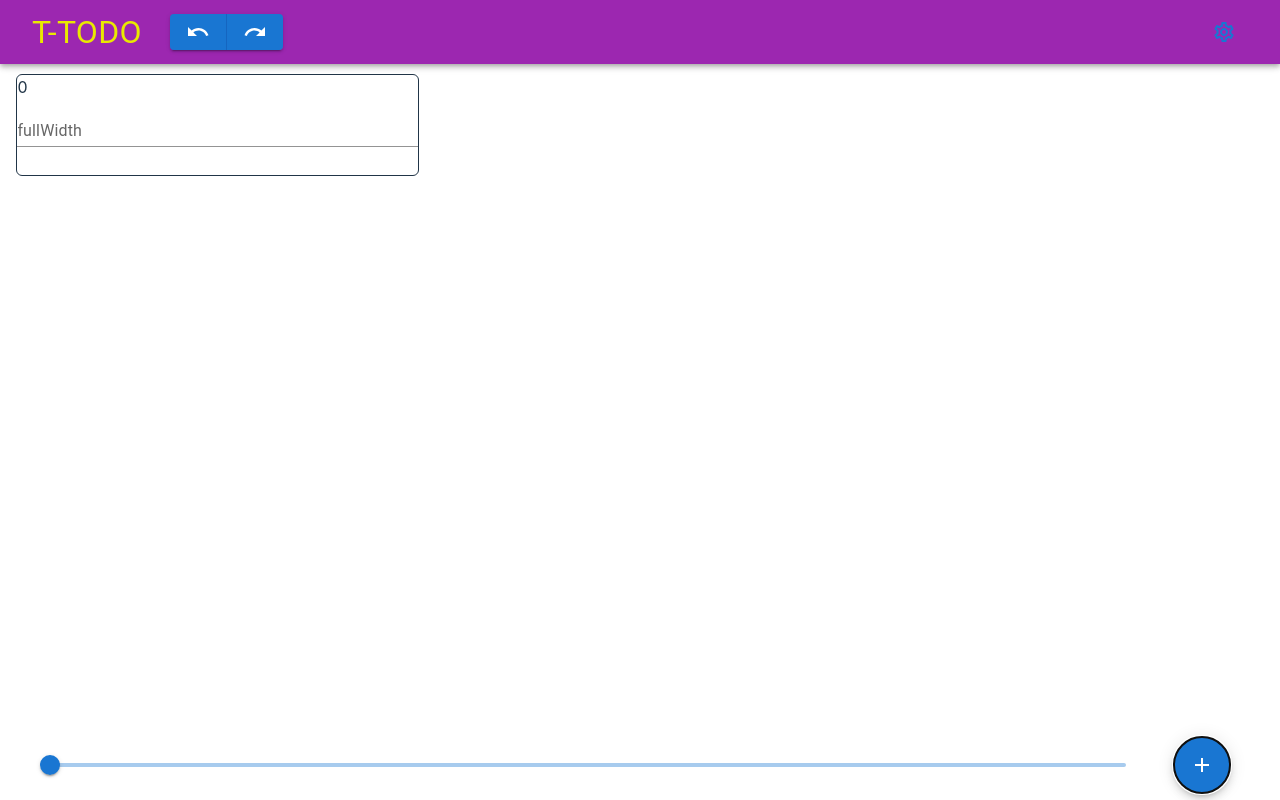
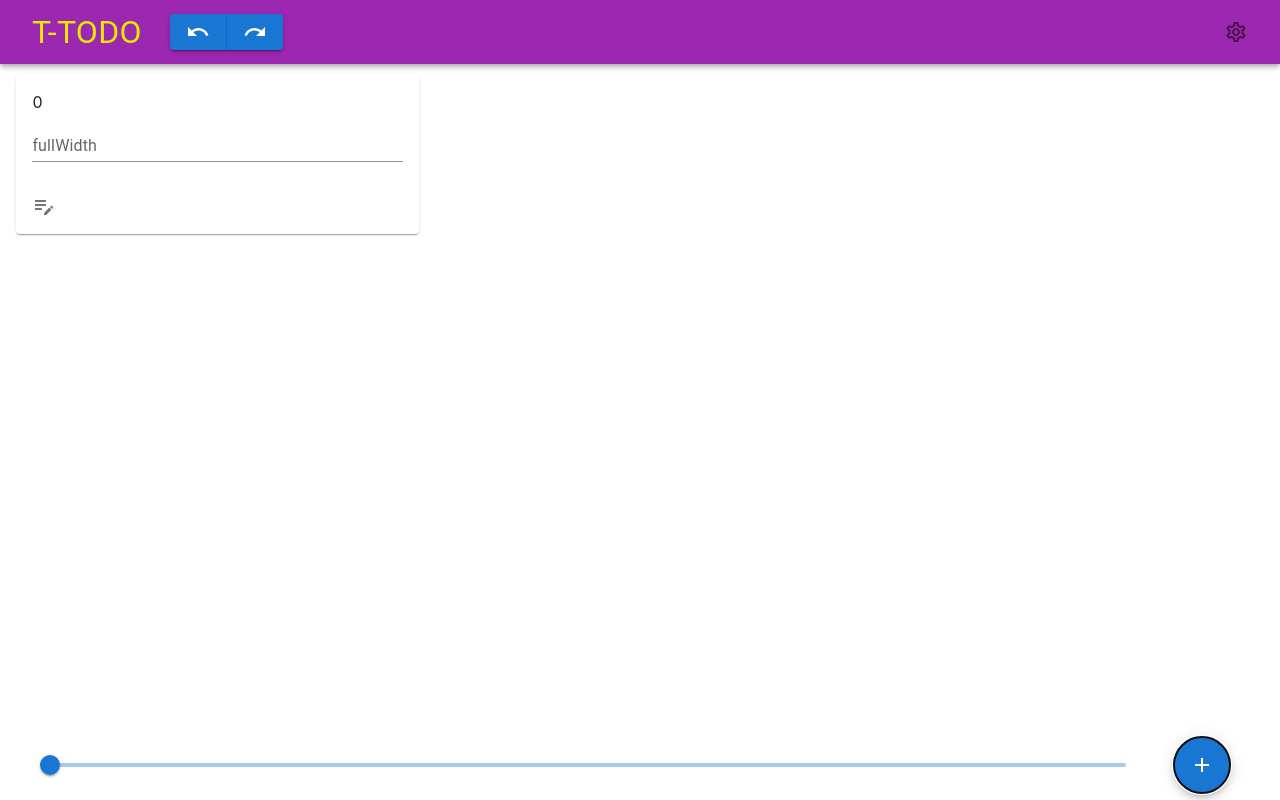
Before and after one commit to GodHexagon/to-do2, a React (Vite) app in the folder vite-project/: page / in a window 1280 px wide. Both pictures are taken after a click on the button 1202 px from the left and 765 px from the top of the page. Built offline with nearby package versions, Linux system fonts and the light colour scheme.

Commit message:
modified:   vite-project/src/App.tsx

```diff
--- a/vite-project/src/App.tsx
+++ b/vite-project/src/App.tsx
@@ -18,6 +18,7 @@ import CardActions from '@mui/material/CardActions';
 import CardContent from '@mui/material/CardContent';
 import Slider from '@mui/material/Slider';
 import Button from '@mui/material/Button';
+import IconButton from '@mui/material/IconButton';
 import ButtonGroup from '@mui/material/ButtonGroup';
 import Typography from '@mui/material/Typography';
 import Fab from '@mui/material/Fab';
@@ -27,6 +28,7 @@ import RedoIcon from '@mui/icons-material/Redo';
 import UndoIcon from '@mui/icons-material/Undo';
 import SettingsIcon from '@mui/icons-material/SettingsOutlined';
 import AddIcon from '@mui/icons-material/Add';
+import EditNoteIcon from '@mui/icons-material/EditNote';
 
 type Anchor = 'top' | 'left' | 'bottom' | 'right';
 interface CardData {
@@ -144,9 +146,9 @@ export const App = () => {
 
           <Box sx={{ flex: '1' }}></Box>
 
-          <Button variant="text" onClick={toggleDrawer('right', 0)} sx={{ zIndex: '1300' }}>
+          <IconButton onClick={toggleDrawer('right', 0)} sx={{ zIndex: '1300' }}>
             <SettingsIcon />
-          </Button>
+          </IconButton>
           <SwipeableDrawer
             anchor={'right'}
             open={state['right']}
@@ -164,10 +166,17 @@ export const App = () => {
             {cardData.map((data) => {
               return (
                 <Grid width="33vw" maxHeight="100%" key={data.key}>
-                  <Box height="100px" border={1} borderRadius={1.5} margin="10px">
-                    {data.key}
-                    <TextField fullWidth label="fullWidth" id="fullWidth" variant="standard" />
-                  </Box>
+                  <Card sx={{ margin: '10px' }}>
+                    <CardContent>
+                      {data.key}
+                      <TextField fullWidth label="fullWidth" id="fullWidth" variant="standard" />
+                    </CardContent>
+                    <CardActions>
+                      <IconButton>
+                        <EditNoteIcon />
+                      </IconButton>
+                    </CardActions>
+                  </Card>
                 </Grid>
               );
             })}
```
